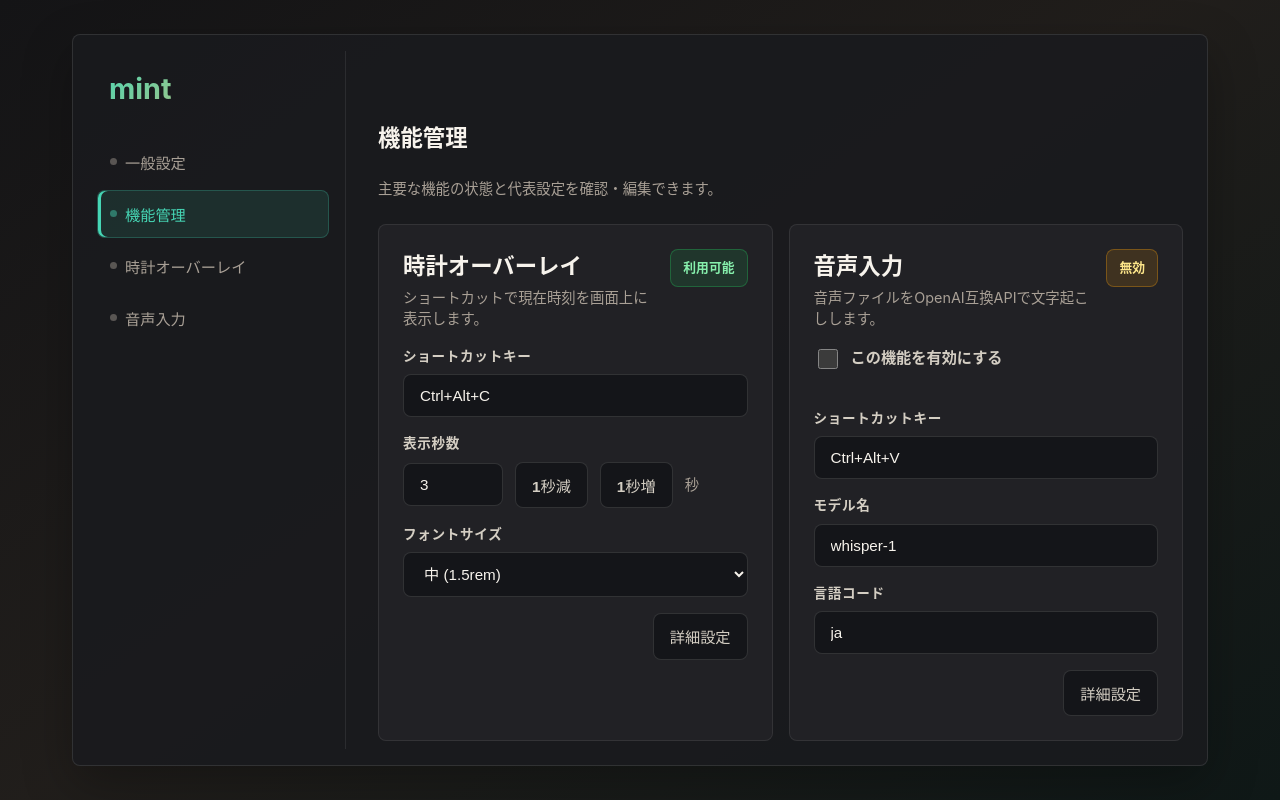
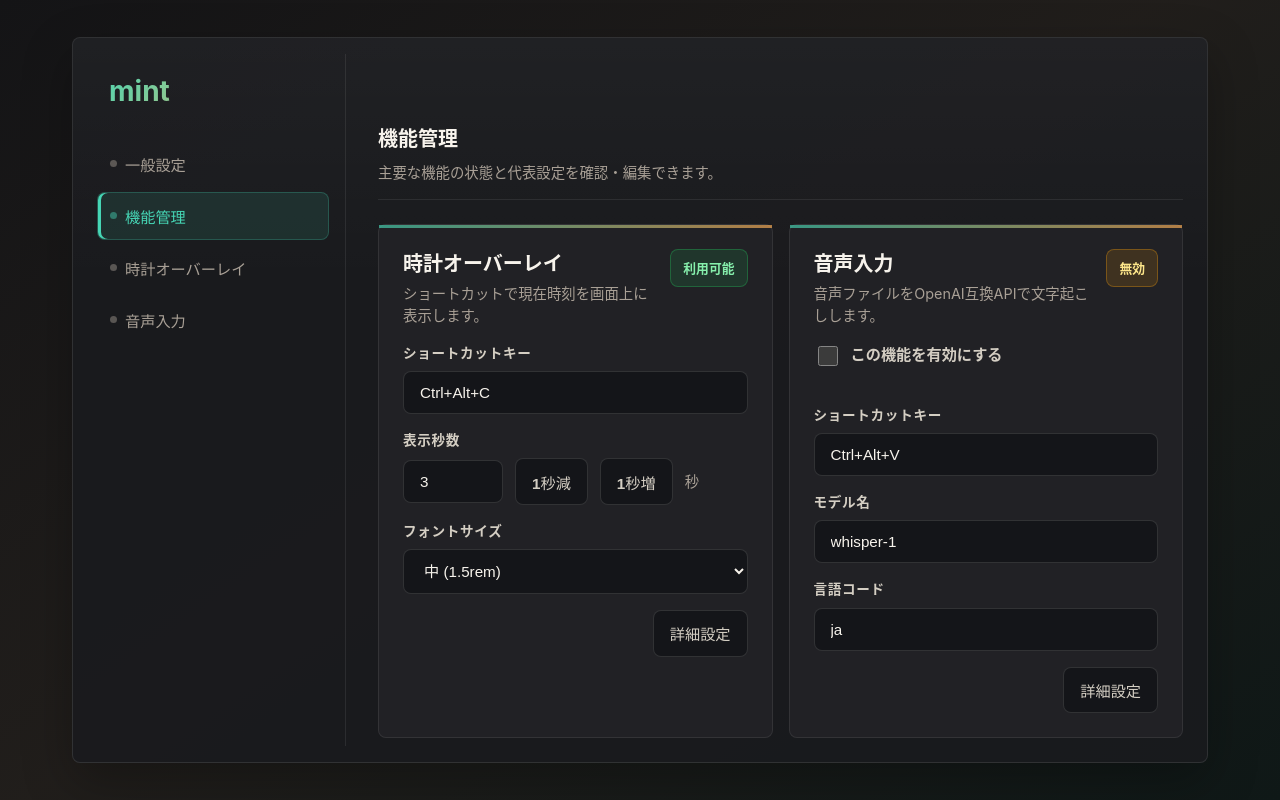
Before and after one commit to ibukani/mint, a React (Vite) app: page / in a window 1280 px wide. Both pictures are taken after a click on the button "機能管理". Built offline with nearby package versions, Linux system fonts and the light colour scheme.

Commit message:
Refine settings interface polish

```diff
--- a/src/design/components/SettingsSection.tsx
+++ b/src/design/components/SettingsSection.tsx
@@ -25,6 +25,7 @@ export const SettingsSection: React.FC<SettingsSectionProps> = ({
 
   return (
     <section className="design-settings-section" aria-labelledby={titleId}>
+      <div className="design-settings-section__header">
         <h2
           ref={titleRef}
           className="design-settings-section__title"
@@ -36,6 +37,7 @@ export const SettingsSection: React.FC<SettingsSectionProps> = ({
         {description && (
           <p className="design-settings-section__description">{description}</p>
         )}
+      </div>
       {children}
     </section>
   );
--- a/src/design/theme.css
+++ b/src/design/theme.css
@@ -17,6 +17,7 @@
   --surface-root: #151618;
   --surface-panel: rgb(26 27 30 / 88%);
   --surface-panel-raised: rgb(34 35 39 / 94%);
+  --surface-panel-soft: rgb(255 255 255 / 3%);
   --surface-control: rgb(20 21 24 / 92%);
   --surface-control-hover: rgb(255 255 255 / 5%);
   --surface-accent: rgb(70 214 181 / 11%);
@@ -62,6 +63,7 @@
   --surface-root: #eee9df;
   --surface-panel: rgb(255 253 248 / 88%);
   --surface-panel-raised: rgb(255 255 255 / 96%);
+  --surface-panel-soft: rgb(29 35 32 / 3%);
   --surface-control: rgb(255 255 255 / 94%);
   --surface-control-hover: rgb(29 35 32 / 5%);
   --surface-accent: rgb(8 127 104 / 10%);
--- a/src/design/tokens.css
+++ b/src/design/tokens.css
@@ -8,8 +8,8 @@
   --font-size-sm: 0.85rem;
   --font-size-md: 0.9rem;
   --font-size-base: 0.95rem;
-  --font-size-lg: 1.4rem;
-  --font-size-xl: 1.8rem;
+  --font-size-lg: 1.25rem;
+  --font-size-xl: 1.75rem;
   --font-weight-regular: 400;
   --font-weight-medium: 500;
   --font-weight-semibold: 600;
@@ -27,6 +27,7 @@
   --size-app-max-width: 1200px;
   --size-sidebar-width: 232px;
   --size-button-min-height: 42px;
+  --size-content-max-width: 860px;
   --size-number-input-width: 100px;
   --size-checkbox: 20px;
 
--- a/src/index.css
+++ b/src/index.css
@@ -44,13 +44,28 @@ body {
 }
 
 .design-panel {
+  position: relative;
+  overflow: hidden;
   background: var(--surface-panel);
   border: 1px solid var(--border-panel);
   border-radius: var(--radius-xl);
   box-shadow: var(--shadow-panel);
 }
 
+.design-panel::before {
+  content: "";
+  position: absolute;
+  inset: 0;
+  pointer-events: none;
+  background: linear-gradient(
+    180deg,
+    var(--surface-panel-soft) 0%,
+    transparent 34%
+  );
+}
+
 .app-shell {
+  position: relative;
   display: flex;
   gap: var(--space-5);
   min-height: 580px;
@@ -59,6 +74,8 @@ body {
 }
 
 .app-sidebar {
+  position: relative;
+  z-index: 1;
   width: var(--size-sidebar-width);
   display: flex;
   flex-direction: column;
@@ -85,6 +102,7 @@ body {
 }
 
 .app-sidebar__button {
+  position: relative;
   background: transparent;
   border: 1px solid transparent;
   color: var(--color-text-muted);
@@ -106,6 +124,7 @@ body {
 
 .app-sidebar__button::before {
   content: "";
+  flex: 0 0 auto;
   width: 7px;
   height: 7px;
   border-radius: 999px;
@@ -118,6 +137,12 @@ body {
   color: var(--color-text-primary);
 }
 
+.app-sidebar__button:focus-visible {
+  outline: none;
+  border-color: var(--border-control-focus);
+  box-shadow: var(--shadow-focus);
+}
+
 .app-sidebar__button--active {
   background: var(--surface-accent);
   border: 1px solid var(--border-accent);
@@ -126,6 +151,8 @@ body {
 }
 
 .app-content {
+  position: relative;
+  z-index: 1;
   flex: 1;
   display: flex;
   flex-direction: column;
@@ -183,12 +210,22 @@ body {
   display: flex;
   flex-direction: column;
   gap: var(--space-5);
+  width: 100%;
+  max-width: var(--size-content-max-width);
+}
+
+.design-settings-section__header {
+  display: flex;
+  flex-direction: column;
+  gap: var(--space-2);
+  padding-bottom: var(--space-4);
+  border-bottom: 1px solid var(--border-subtle);
 }
 
 .design-settings-section__title {
   margin: 0;
   font-size: var(--font-size-lg);
-  font-weight: var(--font-weight-semibold);
+  font-weight: var(--font-weight-bold);
   color: var(--color-text-primary);
 }
 
@@ -241,6 +278,11 @@ body {
     box-shadow var(--transition-fast);
   outline: none;
   box-sizing: border-box;
+}
+
+.design-control:focus-visible {
+  border-color: var(--border-control-focus);
+  box-shadow: var(--shadow-focus);
 }
 
 .design-control:hover:not(:disabled) {
@@ -317,6 +359,12 @@ body {
     opacity var(--transition-fast);
 }
 
+.design-button:focus-visible {
+  outline: none;
+  border-color: var(--border-control-focus);
+  box-shadow: var(--shadow-focus);
+}
+
 .design-button--primary {
   border: 1px solid var(--border-action);
   background: var(--surface-accent-action);
@@ -345,6 +393,7 @@ body {
 }
 
 .design-feature-card {
+  position: relative;
   display: flex;
   flex-direction: column;
   gap: var(--space-4);
@@ -352,6 +401,21 @@ body {
   background: var(--surface-panel-raised);
   border: 1px solid var(--border-subtle);
   border-radius: var(--radius-sm);
+}
+
+.design-feature-card::before {
+  content: "";
+  position: absolute;
+  top: 0;
+  right: 0;
+  left: 0;
+  height: 3px;
+  background: linear-gradient(
+    90deg,
+    var(--color-accent) 0%,
+    var(--color-accent-strong) 100%
+  );
+  opacity: 0.65;
 }
 
 .design-feature-card__header {
@@ -434,6 +498,7 @@ body {
   display: grid;
   grid-template-columns: repeat(2, minmax(0, 1fr));
   gap: var(--space-4);
+  width: 100%;
 }
 
 .transcription-result-actions {
@@ -615,6 +680,10 @@ body {
     padding: var(--space-2) var(--space-2) var(--space-4);
   }
 
+  .app-sidebar__title {
+    margin-bottom: var(--space-3);
+  }
+
   .app-sidebar__button {
     width: 100%;
   }
```
Lines whose indentation alone changed are shown as unchanged.
